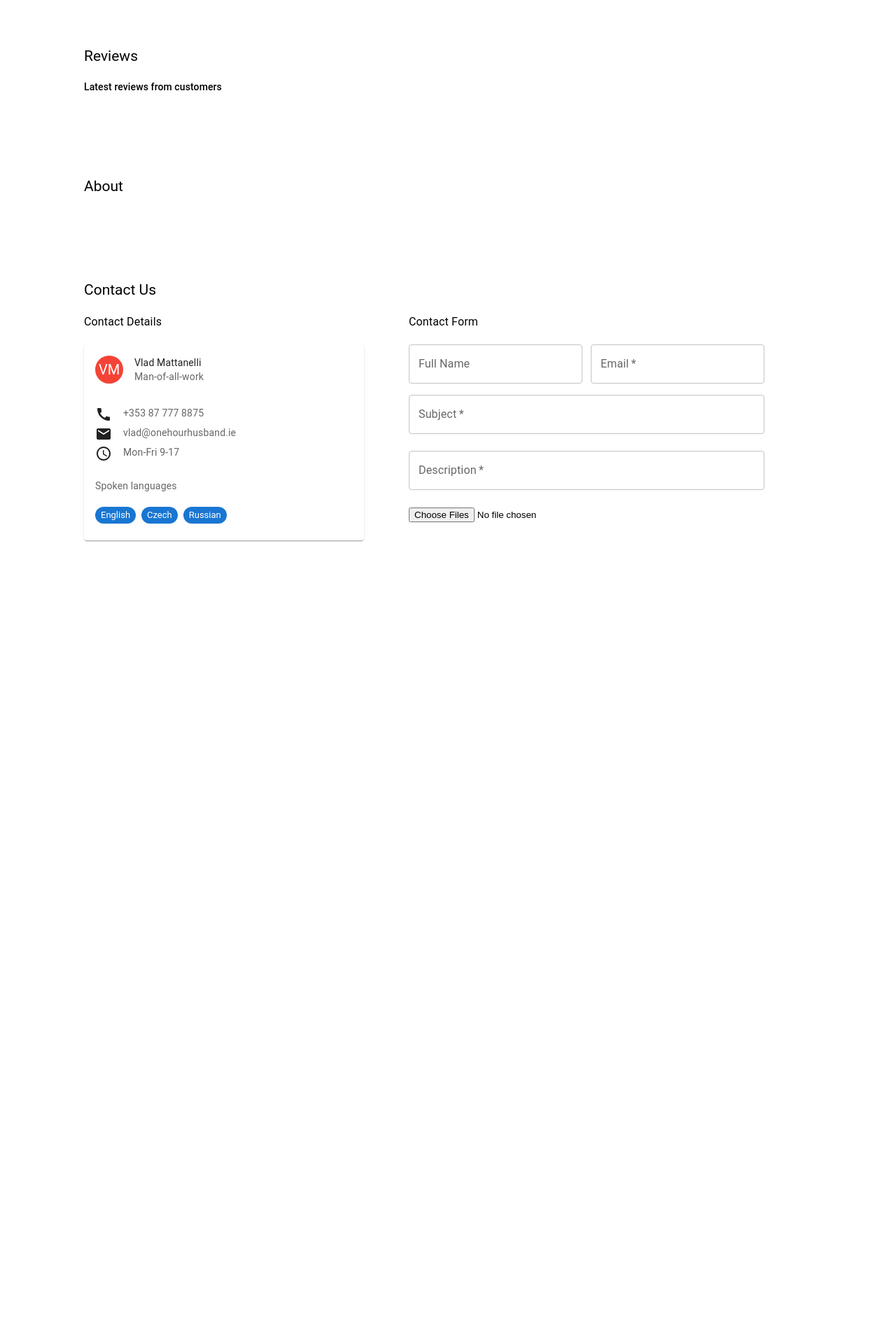
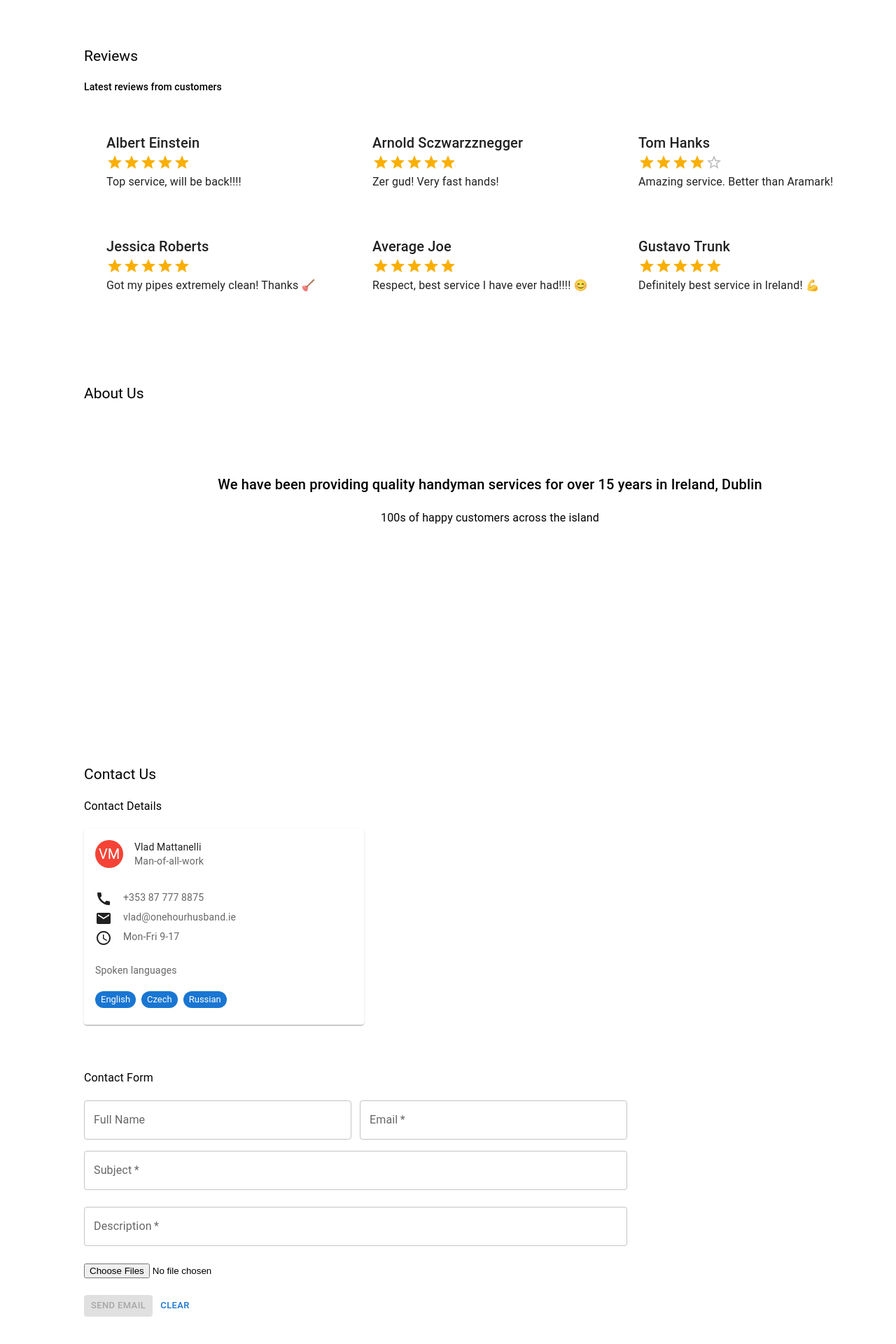
Before and after one commit to Kr4sovsky/OneHourHusband, a React (Create React App) app: page / in a window 1280 px wide. Shown: the part 2420-4340 px from the top of the page at 70% size. Before the commit the page ends 3266 px from the top, so only its background shows below. Built offline with nearby package versions, Linux system fonts and the light colour scheme.

Commit message:
final Design changes

```diff
--- a/src/components/About.tsx
+++ b/src/components/About.tsx
@@ -6,20 +6,32 @@ const About = () => {
     return <Grid  sx={{
         paddingTop: {xs: 2, sm: 0, md: 0},
         paddingLeft: {xs: 5, sm: 10, md: 15},
+        minHeight: 500,
         // marginLeft: 10, marginRight: 10, marginBottom: 5, marginTop: 5
       }}  direction="row">
                 {/* <Box sx={{ width: '100%' }}> */}
         <br></br>
         {/* <br></br> */}
-        <Grid sx={{ paddingTop: 2}} item >
-          <Grid container alignItems="center">
+        <Grid sx={{ paddingTop: 2}} item alignItems="center">
+          <Grid  alignItems="center">
             {/* <Grid item> */}
             <Grid item>
-            <Typography sx={{fontSize: { sm: 13, md: 17, lg: 21, xl: 25}}} variant="h5">{"About"}</Typography>
+            <Typography sx={{fontSize: { sm: 13, md: 17, lg: 21, xl: 25}}} variant="h5">{"About Us"}</Typography>
             {/* </Grid> */}
             <br></br>
-            <Typography variant="subtitle2">{""}</Typography>
             <br></br>
+            <br></br>
+            <br></br>
+            <br></br>
+            <Grid container direction="column" justifyContent={"center"} alignItems="center">
+              <Grid item>
+            <Typography variant="h6">{"We have been providing quality handyman services for over 15 years in Ireland, Dublin"}</Typography>
+            </Grid>
+            <br></br>
+            <Grid item>
+            <Typography>{"100s of happy customers across the island"}</Typography>
+            </Grid>
+            </Grid>
             </Grid>
             </Grid>
         </Grid>
--- a/src/components/Contact.tsx
+++ b/src/components/Contact.tsx
@@ -1,5 +1,5 @@
-import { Chip, Grid, TextField, Typography } from "@mui/material";
-import React, { useMemo } from "react";
+import { Button, Chip, Grid, TextField, Typography } from "@mui/material";
+import React, { SyntheticEvent, useMemo, useState } from "react";
 
 import { styled } from '@mui/material/styles';
 import Card from '@mui/material/Card';
@@ -20,25 +20,43 @@ import CallIcon from '@mui/icons-material/Call';
 import AccessTimeIcon from '@mui/icons-material/AccessTime';
 import { MuiTelInput } from "mui-tel-input";
 const Contact = () => {
+  const [fullName, setFullName] = useState('')
+  const [email, setEmail] = useState('')
+  const [subject, setSubject] = useState('')
+  const [description, setDescription] = useState('')
 
+  const handleClear = () => {
+    setDescription('')
+    setEmail('')
+    setFullName('')
+    setSubject('')
+  }
   const stepThree = useMemo(() => {
     return <Grid >
       <br></br>
 
       <Grid container spacing={1.5} justifyContent={"space-between"} sx={{paddingBottom: 2}} >
       <Grid item width={"50%"}>
-      <TextField fullWidth size="medium" label="Full Name"></TextField>
+      <TextField value={fullName}
+      onChange={(e: React.ChangeEvent<HTMLInputElement>) => setFullName(e.target.value)}
+      fullWidth size="medium" label="Full Name"></TextField>
       </Grid>
       <Grid item width={"50%"}>
-      <TextField fullWidth label="Email" required ></TextField>
+      <TextField value={email}
+      onChange={(e: React.ChangeEvent<HTMLInputElement>) => setEmail(e.target.value)}
+       fullWidth label="Email" required ></TextField>
       </Grid>
       </Grid>
       <Grid container direction="column" spacing={3}>
       <Grid item>
-      <TextField label="Subject" multiline={true} maxRows={5} required sx={{width: "100%"}}></TextField>
+      <TextField value={subject}
+      onChange={(e: React.ChangeEvent<HTMLInputElement>) => setSubject(e.target.value)}
+       label="Subject" multiline={true} maxRows={5} required sx={{width: "100%"}}></TextField>
       </Grid>
-      <Grid item>
-      <TextField label="Description" multiline={true} maxRows={5} required sx={{width: "100%"}}></TextField>
+      <Grid item width={"100vh"}>
+      <TextField value={description}
+      onChange={(e: React.ChangeEvent<HTMLInputElement>) => setDescription(e.target.value)}
+        label="Description" multiline={true} maxRows={5} required sx={{width: "100%"}}></TextField>
       </Grid>
       {/* <Button
         variant="contained"
@@ -52,13 +70,21 @@ const Contact = () => {
             // hidden
           />
         </Grid>
+        <Grid item>
+        <Button size="small" variant="contained" disabled={!email || !description || !subject}>
+              {'SEND EMAIL'}
+            </Button>
+            <Button onClick={handleClear} size="small" variant="text">
+              {'CLEAR'}
+            </Button>
+            </Grid>
         </Grid>
       {/* </Button> */}
       <br></br>
       <br></br>
 
     </Grid>
-  }, [])
+  }, [description, email, fullName, subject])
 
 const ContactCard = useMemo(() => {
 
--- a/src/components/NavBar.tsx
+++ b/src/components/NavBar.tsx
@@ -123,7 +123,7 @@ const NavBar = () => {
             >
                 <Tab onClick={(e) => {navToSection(e, "book-a-service")}} sx={{fontSize: {xs: 12, md: 12, lg: 14, xl: 20 }}} iconPosition="start" label="BOOK A SERVICE"></Tab>
                 <Tab onClick={(e) => {navToSection(e, "services")}} sx={{fontSize: {xs: 12, md: 12, lg: 14, xl: 20 }}} iconPosition="start" label="SERVICES" />
-                <Tab onClick={(e) => {navToSection(e, "about")}} sx={{fontSize: {xs: 12, md: 12, lg: 14, xl: 20 }}} iconPosition="start" label="GALLERY" />
+                <Tab onClick={(e) => {navToSection(e, "gallery")}} sx={{fontSize: {xs: 12, md: 12, lg: 14, xl: 20 }}} iconPosition="start" label="GALLERY" />
                 <Tab onClick={(e) => {navToSection(e, "reviews")}} sx={{fontSize: {xs: 12, md: 12, lg: 14, xl: 20 }}} iconPosition="start" label="REVIEWS" />
                 <Tab onClick={(e) => {navToSection(e, "about")}} sx={{fontSize: {xs: 12, md: 12, lg: 14, xl: 20 }}} iconPosition="start" label="ABOUT" />
                 <Tab onClick={(e) => {navToSection(e, "contact")}} sx={{fontSize: {xs: 12, md: 12, lg: 14, xl: 20 }}} iconPosition="start" label="CONTACT" />
--- a/src/components/Reviews.tsx
+++ b/src/components/Reviews.tsx
@@ -1,5 +1,36 @@
-import { Grid, Typography } from "@mui/material";
+import { Card, Grid, Paper, Rating, Typography } from "@mui/material";
 import React from "react";
+
+const reviews = [
+  {
+    name : 'Albert Einstein',
+    rating: 5,
+    text: 'Top service, will be back!!!!'
+  },
+  {
+    name : 'Arnold Sczwarzznegger',
+    rating: 5,
+    text: 'Zer gud! Very fast hands!'
+  },
+  {
+    name : 'Tom Hanks',
+    rating: 4,
+    text: 'Amazing service. Better than Aramark! ',
+  },{
+    name : 'Jessica Roberts',
+    rating: 5,
+    text: 'Got my pipes extremely clean! Thanks 🪠'
+  },
+  {
+    name : 'Average Joe',
+    rating: 5,
+    text: 'Respect, best service I have ever had!!!! 😊'
+  },{
+    name : 'Gustavo Trunk',
+    rating: 5,
+    text: 'Definitely best service in Ireland! 💪'
+  }
+]
 
 const Reviews = () => {
 
@@ -21,6 +52,21 @@ const Reviews = () => {
             <Typography variant="subtitle2">{"Latest reviews from customers"}</Typography>
             <br></br>
             </Grid>
+            <Grid container>
+              {reviews.map((review) => <Grid sx={{padding: 2, margin: 2, width: '30%'}} elevation={0} component={Card} item>
+                <Typography variant={"h6"}>{review.name}</Typography>
+                <Rating
+                  readOnly
+                  name="simple-controlled"
+                  value={review.rating}
+                  // onChange={(event, newValue) => {
+                  //   setValue(newValue);
+                  // }}
+                />
+                <Typography>{review.text}</Typography>
+
+                </Grid>)}
+            </Grid>
             </Grid>
         </Grid>
     </Grid>
--- a/src/pages/Main.tsx
+++ b/src/pages/Main.tsx
@@ -41,7 +41,7 @@ const Main = () => {
                 <br></br>
                 <br></br>
                 <Grid item id="about">
-                    <About/>
+                    <About />
                 </Grid>
                 <br></br>
                 <br></br>
```
